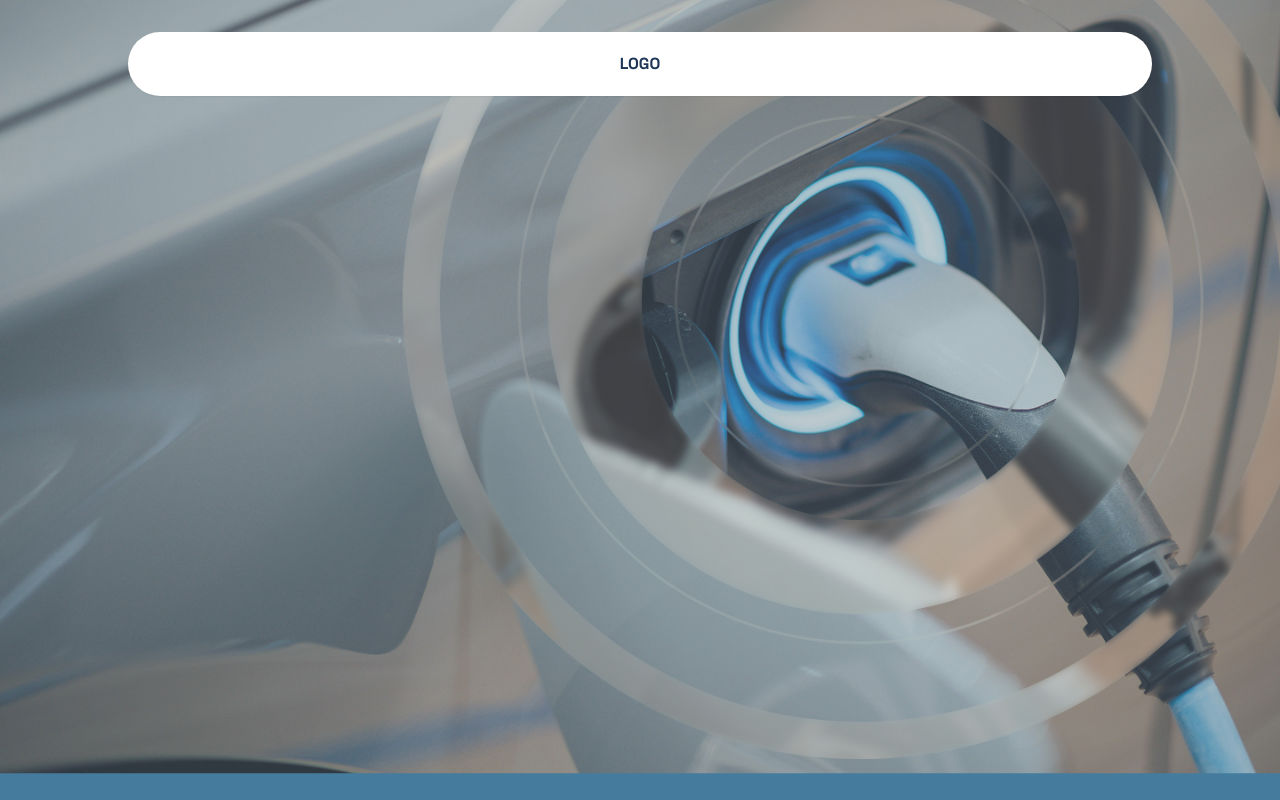
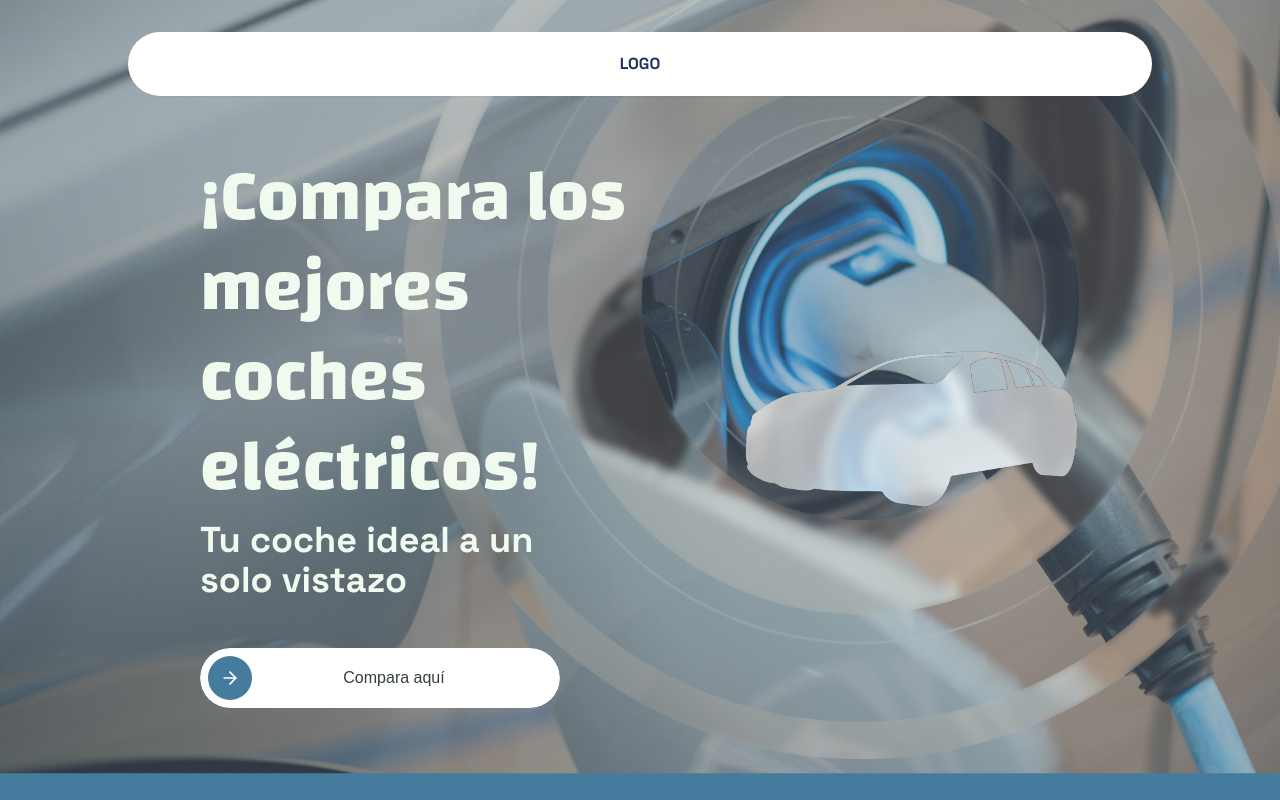
Before and after one commit to dperez-m/proyecto_dual, a Next.js app: page / in a window 1280 px wide. Built offline with nearby package versions, Linux system fonts and the light colour scheme; a web font is replaced by a local one.

Commit message:
feat(home): add hero section with car comparison layout
- Implement main landing page layout with two-column design
- Add comparison headline and call-to-action text
- Integrate generic car image with Next.js Image component
- Configure image with priority loading for better performance

```diff
--- a/src/app/page.tsx
+++ b/src/app/page.tsx
@@ -1,7 +1,26 @@
+import CompareButton from "@components/page/CompareButton";
+import Image from "next/image";
 
 export default function Home() {
   return (
-    <div>
-    </div>
+    <main className="mt-14 mx-50 mb-14">
+        <div className="flex flex-row items-center justify-between">
+        <div className="space-y-2">
+      <h1 className="font-changa font-bold text-7xl leading-tight text-green01 ">¡Compara los mejores <br />coches eléctricos!</h1>
+            <h2 className="font-groteske font-bold text-4xl text-green01 mb-12">Tu coche ideal a un <br />solo vistazo</h2>
+            <CompareButton />
+        </div>
+        <div className="flex items-center justify-center w-1/2">
+            <Image
+                src="/generic_car.png"
+                alt="Coche genérico"
+                width={700}
+                height={500}
+                priority
+                className="object-contain"
+            />
+        </div>
+        </div>
+    </main>
   );
 }
```
Also changed, not shown: public/generic_car.png (added).
